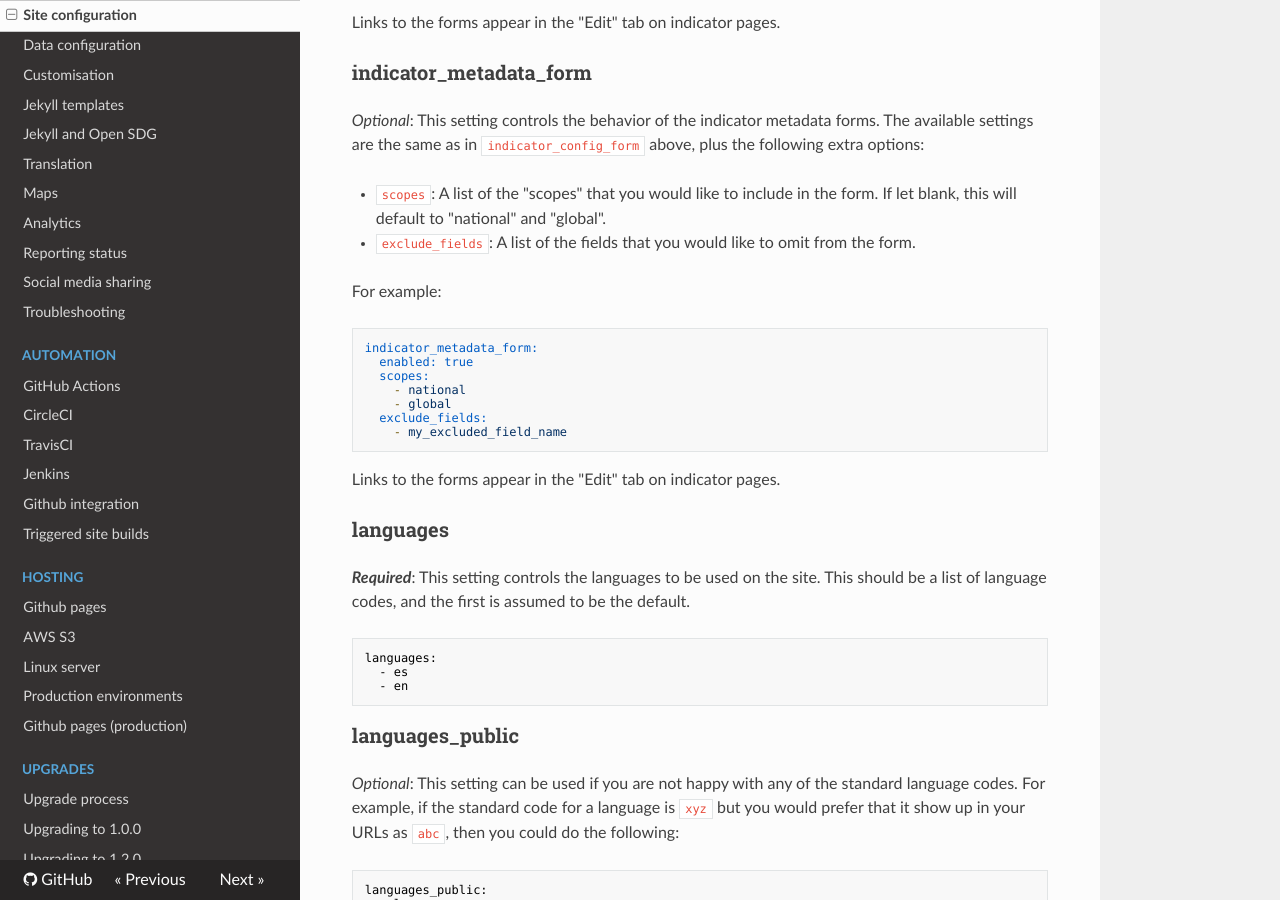
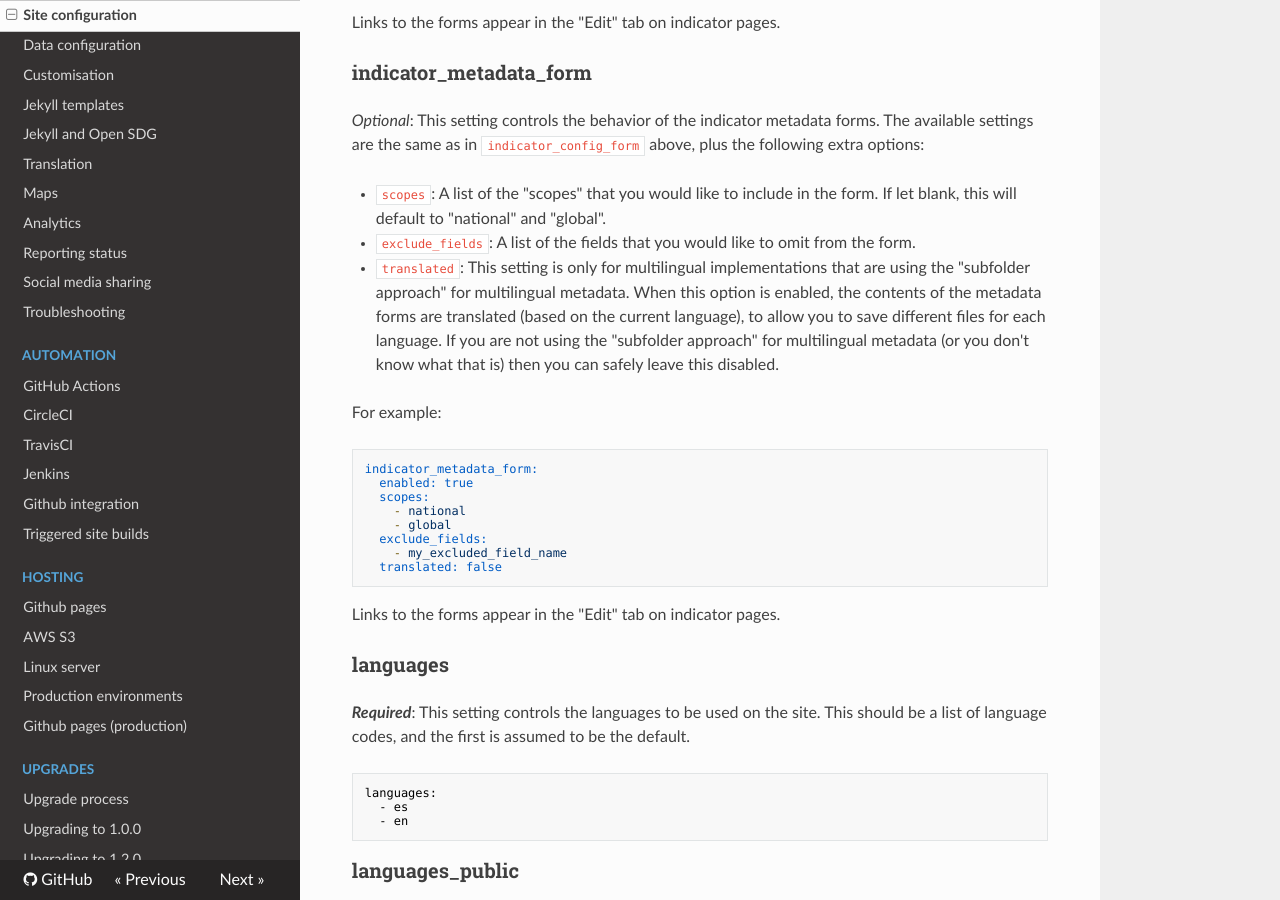
Before and after one commit to open-sdg/open-sdg, an MkDocs documentation site: the page built from docs/configuration.md, in a window 1280 px wide and 900 px high, scrolled down 12292 px. Built offline with MkDocs 1.6.1, drawn with Linux system fonts in a browser that asks for light colours; nearby versions of some CDN libraries; old or Windows-style settings are respelled for this version of MkDocs.

Commit message:
Document the 'translated' setting for metadata

````diff
--- a/docs/configuration.md
+++ b/docs/configuration.md
@@ -511,6 +511,7 @@ _Optional_: This setting controls the behavior of the indicator metadata forms.
 
 * `scopes`: A list of the "scopes" that you would like to include in the form. If let blank, this will default to "national" and "global".
 * `exclude_fields`: A list of the fields that you would like to omit from the form.
+* `translated`: This setting is only for multilingual implementations that are using the "subfolder approach" for multilingual metadata. When this option is enabled, the contents of the metadata forms are translated (based on the current language), to allow you to save different files for each language. If you are not using the "subfolder approach" for multilingual metadata (or you don't know what that is) then you can safely leave this disabled.
 
 For example:
 
@@ -522,6 +523,7 @@ indicator_metadata_form:
     - global
   exclude_fields:
     - my_excluded_field_name
+  translated: false
 ```
 
 Links to the forms appear in the "Edit" tab on indicator pages.
````
Also changed, not shown: 1 other file.
